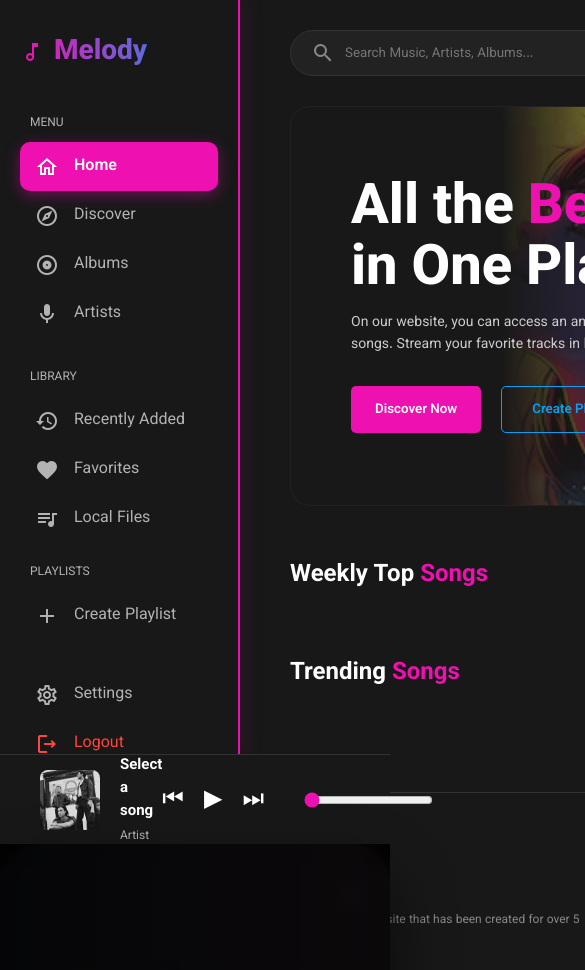
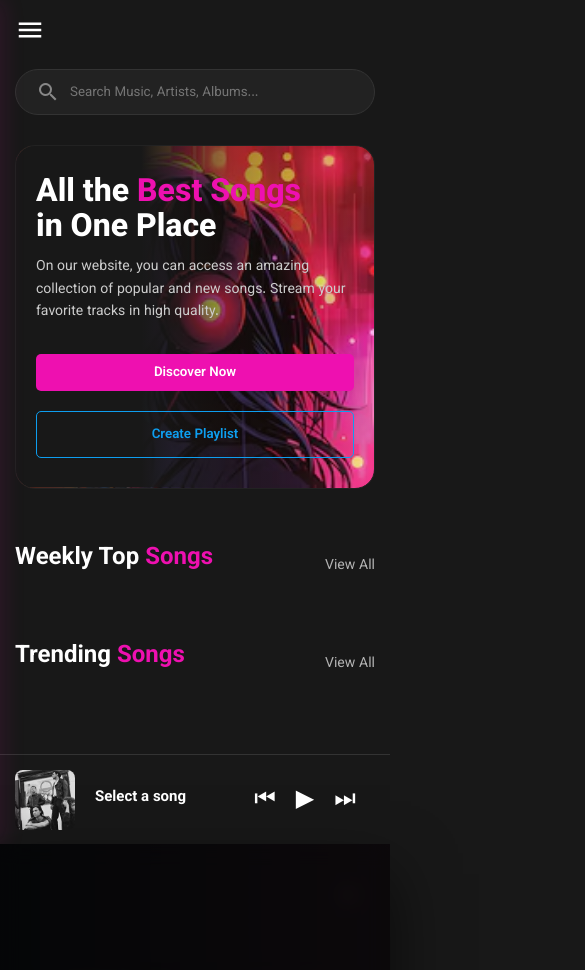
Before and after one commit to Sunny1956/music-streaming, a website: page index.html in a window 390 px wide. Shown: the top 970 px of the page, 585 px wide, since content can reach past the window. Drawn offline with nearby package versions, Linux system fonts and the light colour scheme; no server answers; sample sign-in values are in the browser's storage.

Commit message:
Auto adapt to laptop and mobile sizes

```diff
--- a/index.html
+++ b/index.html
@@ -966,6 +966,93 @@
             background: var(--accent-pink);
             color: white;
         }
+
+        /* MOBILE RESPONSIVENESS */
+        .mobile-menu-btn {
+            display: none;
+            color: white;
+            cursor: pointer;
+            margin-right: 15px;
+        }
+
+        @media (max-width: 768px) {
+            .mobile-menu-btn {
+                display: block;
+            }
+
+            .sidebar {
+                transform: translateX(-100%);
+                transition: transform 0.3s ease-in-out;
+                z-index: 2000;
+                bottom: 0;
+                height: 100vh;
+            }
+
+            .sidebar.show {
+                transform: translateX(0);
+            }
+
+            .main-content {
+                margin-left: 0;
+                padding: 15px;
+                padding-bottom: 120px;
+            }
+
+            .top-header {
+                flex-wrap: wrap;
+                gap: 15px;
+            }
+
+            .search-bar {
+                width: 100%;
+                order: 3;
+            }
+
+            .header-links {
+                display: none;
+            }
+
+            .hero {
+                height: auto;
+                padding: 30px 20px;
+            }
+
+            .hero h1 {
+                font-size: 32px;
+            }
+
+            .hero-btns {
+                flex-direction: column;
+            }
+
+            .trending-row {
+                grid-template-columns: 40px 45px 1fr 40px;
+            }
+
+            .trending-row > *:nth-child(4),
+            .trending-row > *:nth-child(5) {
+                display: none;
+            }
+
+            .music-player {
+                padding: 0 15px;
+            }
+
+            #seek {
+                display: none;
+            }
+
+            .song-info p {
+                display: none;
+            }
+
+            .large-player-modal {
+                width: 100vw;
+                height: 100vh;
+                border-radius: 0;
+            }
+        }
+
     </style>
 </head>
 
@@ -1108,6 +1195,7 @@
     <main class="main-content">
 
         <header class="top-header" id="main-header">
+            <div class="mobile-menu-btn" onclick="document.querySelector('.sidebar').classList.toggle('show')"><span class="material-icons" style="font-size: 30px;">menu</span></div>
             <div class="search-bar">
                 <span class="material-icons-outlined" style="color: #888;">search</span>
                 <input type="text" id="search-input" placeholder="Search Music, Artists, Albums...">
```
Also changed, not shown: auth.html (+15 -0 lines).
